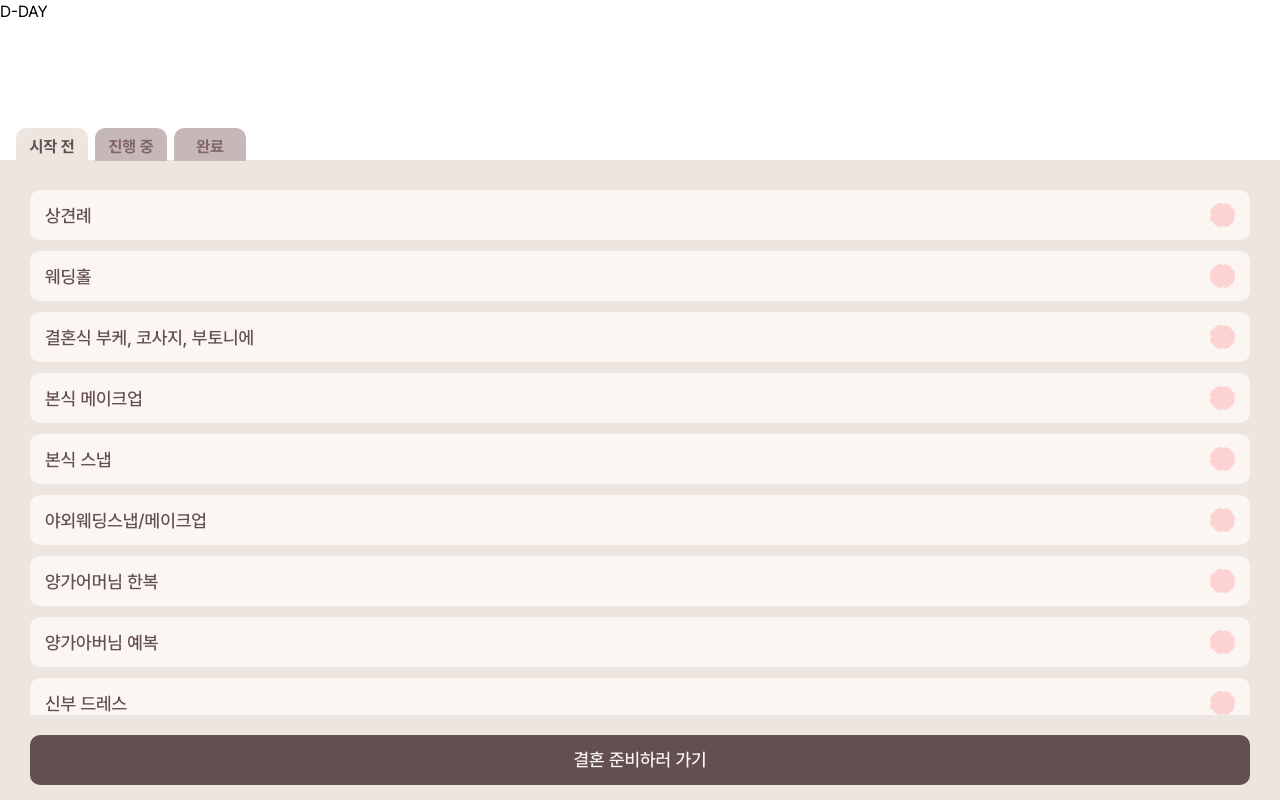
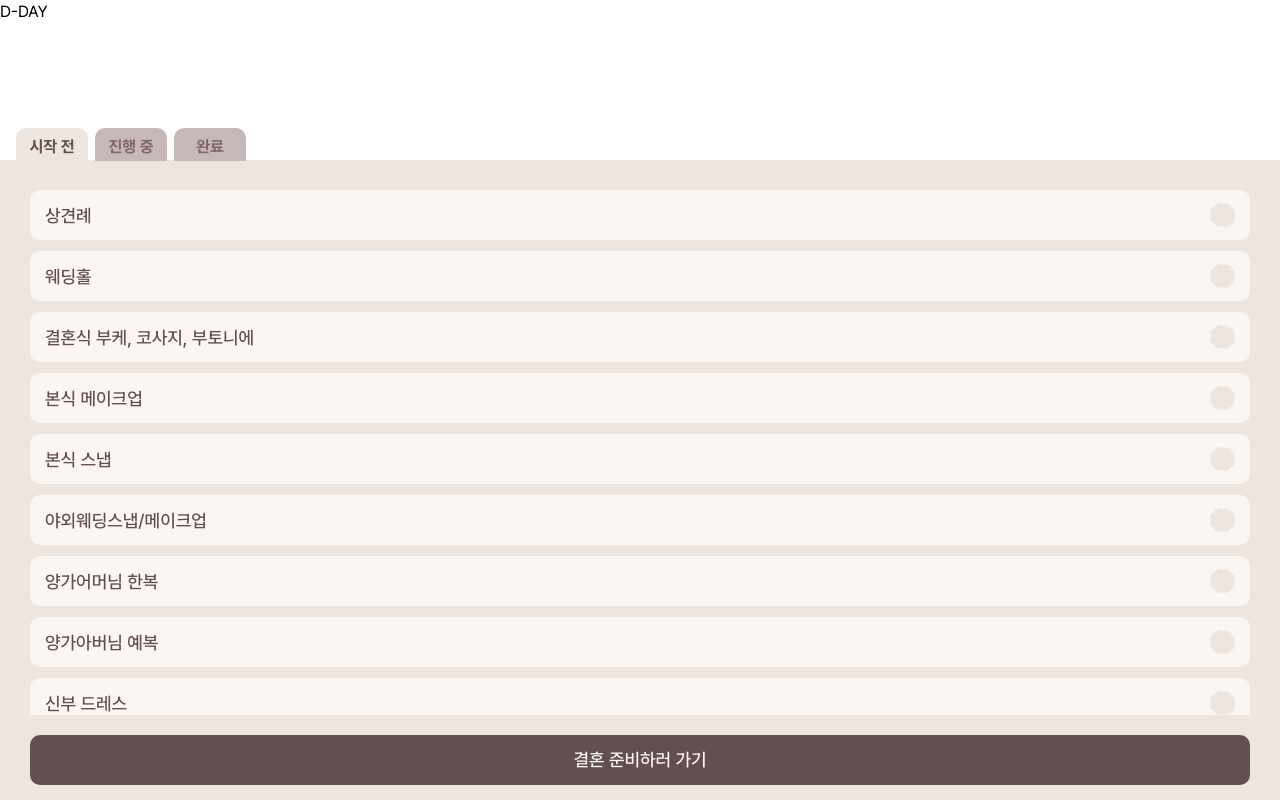
Before and after one commit to she0108/weddingplanner-ai, a Next.js app: page /plan in a window 1280 px wide. Built offline with nearby package versions, Linux system fonts and the light colour scheme.

Commit message:
:sparkles: Plan 체크리스트 구현 완료

```diff
--- a/src/app/components/plan/BigTodoItem.tsx
+++ b/src/app/components/plan/BigTodoItem.tsx
@@ -4,6 +4,7 @@ import React, { useState } from "react";
 import SmallTodoItem from "./SmallTodoItem";
 import Image from "next/image";
 import { bigTodo, smallTodo } from "../../../../public/data/todo";
+import useTodoStore from "@/app/store/todoStore";
 
 interface BigTodoItemProps {
   index: number;
@@ -11,8 +12,7 @@ interface BigTodoItemProps {
 
 const BigTodoItem: React.FC<BigTodoItemProps> = ({ index }) => {
   const [isOpen, setIsOpen] = useState(false);
-
-  console.log("BigTodoItem", index);
+  const { bigTodoState, smallTodoState } = useTodoStore();
 
   return (
     <>
@@ -25,8 +25,8 @@ const BigTodoItem: React.FC<BigTodoItemProps> = ({ index }) => {
             {bigTodo[index]}
           </h1>
           <div className="flex flex-col space-y-6">
-            {smallTodo[index].map((text, index) => (
-              <SmallTodoItem key={index} text={text} />
+            {smallTodo[index].map((_, i) => (
+              <SmallTodoItem key={i} bigIndex={index} smallIndex={i} />
             ))}
           </div>
         </div>
@@ -36,12 +36,45 @@ const BigTodoItem: React.FC<BigTodoItemProps> = ({ index }) => {
           className="w-full h-50 bg-ivory rounded-10 flex flex-row justify-between items-center px-15"
         >
           <h1 className="text-18 font-500 text-brown-700">{bigTodo[index]}</h1>
-          <Image
-            src="/images/flower_pink.png"
-            width={25}
-            height={25}
-            alt="꽃"
-          />
+          {bigTodoState[index] === "in progress" ? (
+            <div className="w-25 h-25 relative">
+              <Image
+                src="/images/flower_beige.png"
+                fill={true}
+                alt="꽃"
+                className="object-contain"
+              />
+              <div
+                className="w-25 absolute bottom-0"
+                style={{
+                  height:
+                    (smallTodoState[index].filter((done) => done).length /
+                      smallTodoState[index].length) *
+                    25,
+                }}
+              >
+                <Image
+                  src="/images/flower_pink.png"
+                  fill={true}
+                  alt="꽃"
+                  className="object-cover object-bottom"
+                />
+              </div>
+            </div>
+          ) : (
+            <div className="w-25 h-25 relative">
+              <Image
+                src={
+                  bigTodoState[index] === "todo"
+                    ? "/images/flower_beige.png"
+                    : "/images/flower_pink.png"
+                }
+                fill={true}
+                alt="꽃"
+                className="object-contain"
+              />
+            </div>
+          )}
         </div>
       )}
     </>
--- a/src/app/components/plan/SmallTodoItem.tsx
+++ b/src/app/components/plan/SmallTodoItem.tsx
@@ -1,30 +1,48 @@
 "use client";
 
+import useTodoStore from "@/app/store/todoStore";
 import Image from "next/image";
 import React, { useState } from "react";
+import { smallTodo } from "../../../../public/data/todo";
 
 interface SmallTodoItemProps {
-  text: string;
+  bigIndex: number;
+  smallIndex: number;
 }
 
-const SmallTodoItem: React.FC<SmallTodoItemProps> = ({ text }) => {
-  const [isDone, setIsDone] = useState(false);
+const SmallTodoItem: React.FC<SmallTodoItemProps> = ({
+  bigIndex,
+  smallIndex,
+}) => {
+  const { smallTodoState, doo, undo } = useTodoStore();
+
+  const handleClick = () => {
+    if (smallTodoState[bigIndex][smallIndex]) {
+      undo(bigIndex, smallIndex);
+    } else {
+      doo(bigIndex, smallIndex);
+    }
+  };
 
   return (
     <div className="w-auto h-22 flex flex-row justify-start">
       <div
-        onClick={() => setIsDone(!isDone)}
+        onClick={handleClick}
         className="w-22 h-22 flex justify-center items-center"
       >
         <Image
-          src={isDone ? "/images/flower_pink.png" : "/images/flower_beige.png"}
+          src={
+            smallTodoState[bigIndex][smallIndex]
+              ? "/images/flower_pink.png"
+              : "/images/flower_beige.png"
+          }
           width={18}
           height={18}
           alt="꽃"
         />
       </div>
       <h1 className="text-16 font-400 text-brown-700 leading-22 ml-5">
-        {text}
+        {smallTodo[bigIndex][smallIndex]}
       </h1>
     </div>
   );
--- a/src/app/components/plan/TodoTab.tsx
+++ b/src/app/components/plan/TodoTab.tsx
@@ -2,6 +2,8 @@
 
 import Image from "next/image";
 import React, { useState } from "react";
+import BigTodoItem from "./BigTodoItem";
+import useTodoStore from "@/app/store/todoStore";
 
 interface TodoTabProps {
   children: React.ReactNode; // children의 타입을 React.ReactNode로 지정
@@ -9,6 +11,7 @@ interface TodoTabProps {
 
 const TodoTab: React.FC<TodoTabProps> = ({ children }) => {
   const [currentTab, setCurrentTab] = useState("todo");
+  const { bigTodoState } = useTodoStore();
 
   const handleTabClick = (clicked: string) => {
     setCurrentTab(clicked);
@@ -57,6 +60,14 @@ const TodoTab: React.FC<TodoTabProps> = ({ children }) => {
           </div>
         )}
       </div>
+      {/* 리스트 */}
+      <div className="w-auto grow m-30 mb-20 space-y-11 overflow-y-scroll">
+        {bigTodoState.map((state, index) =>
+          state === currentTab ? (
+            <BigTodoItem key={index} index={index} />
+          ) : null
+        )}
+      </div>
       {children}
     </div>
   );
--- a/src/app/plan/page.tsx
+++ b/src/app/plan/page.tsx
@@ -1,21 +1,10 @@
-import BigTodoItem from "../components/plan/BigTodoItem";
 import TodoTab from "../components/plan/TodoTab";
-
-const bigTodoNumber = 17;
 
 export default function PlanSettingPage() {
   return (
     <div className="w-screen h-screen flex flex-col">
       <div className="w-full grow">D-DAY</div>
       <TodoTab>
-        {/* 리스트 */}
-        <div className="w-auto grow m-30 mb-20 space-y-11 overflow-y-scroll">
-          {Array.from({ length: bigTodoNumber }, (_, index) => index).map(
-            (i) => (
-              <BigTodoItem key={i} index={i} />
-            )
-          )}
-        </div>
         {/* 버튼 */}
         <div className="w-auto h-50 mx-30 mb-15 bg-brown-700 rounded-10">
           <h1 className="text-18 font-500 text-ivory text-center leading-50">
--- /dev/null
+++ b/src/app/store/todoStore.ts
@@ -0,0 +1,50 @@
+import { create } from "zustand";
+import { bigTodo, smallTodo } from "../../../public/data/todo";
+
+interface TodoState {
+  bigTodoState: string[];
+  smallTodoState: boolean[][];
+  doo: (bigIndex: number, smallIndex: number) => void;
+  undo: (bigIndex: number, smallIndex: number) => void;
+}
+
+const useTodoStore = create<TodoState>()((set) => ({
+  bigTodoState: bigTodo.map((_) => "todo"),
+  smallTodoState: smallTodo.map((arr) => arr.map((_) => false)),
+
+  doo: (bigIndex, smallIndex) =>
+    set((state) => {
+      const newSmall = state.smallTodoState;
+      newSmall[bigIndex][smallIndex] = true;
+      if (newSmall[bigIndex].every((done) => done)) {
+        const newBig = state.bigTodoState;
+        newBig[bigIndex] = "done";
+        return { bigTodoState: newBig, smallTodoState: newSmall };
+      } else if (newSmall[bigIndex].filter((done) => done).length === 1) {
+        const newBig = state.bigTodoState;
+        newBig[bigIndex] = "in progress";
+        return { bigTodoState: newBig, smallTodoState: newSmall };
+      } else {
+        return { smallTodoState: newSmall };
+      }
+    }),
+
+  undo: (bigIndex, smallIndex) =>
+    set((state) => {
+      const newSmall = state.smallTodoState;
+      newSmall[bigIndex][smallIndex] = false;
+      if (newSmall[bigIndex].every((done) => !done)) {
+        const newBig = state.bigTodoState;
+        newBig[bigIndex] = "todo";
+        return { bigTodoState: newBig, smallTodoState: newSmall };
+      } else if (state.bigTodoState[bigIndex] === "done") {
+        const newBig = state.bigTodoState;
+        newBig[bigIndex] = "in progress";
+        return { bigTodoState: newBig, smallTodoState: newSmall };
+      } else {
+        return { smallTodoState: newSmall };
+      }
+    }),
+}));
+
+export default useTodoStore;
```
